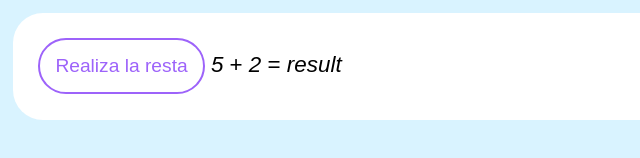
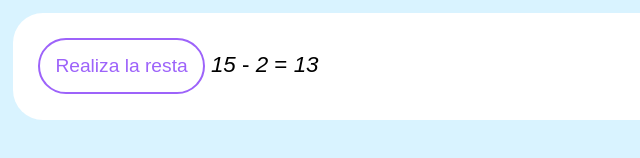
Before and after one commit to Rychy248/frontend2025-rychy, a plain HTML site: page session001/indext.html in a window 1280 px wide. Both pictures are taken after a click on the button "Realiza la resta". Shown: the part 426-584 px from the top of the page, 0-640 px from the left. Drawn offline with Linux system fonts and the light colour scheme.

Commit message:
ejercicio 2 resta

```diff
--- a/session001/indext.html
+++ b/session001/indext.html
@@ -50,13 +50,19 @@
 
       <script>
         function hazLaResta() {
+          let minuendo = document.getElementById("minuendo").innerHTML
+          let sustraendo = document.getElementById("sustraendo").innerHTML
 
+          let resultado = Number(minuendo) - Number(sustraendo)
+
+          let restaResultado = document.getElementById("resta-resultado")
+          restaResultado.innerHTML = resultado
         }
       </script>
 
       <p>
-        <button type="button" onclick="hazLaSuma()">Realiza la resta</button>
-        <span id="minuendo">5</span> + <span id="sustraendo">2</span> = <span id="resta-resultado">result</span>
+        <button type="button" onclick="hazLaResta()">Realiza la resta</button>
+        <span id="minuendo">15</span> - <span id="sustraendo">2</span> = <span id="resta-resultado">result</span>
       </p>
     </div>
 
```
